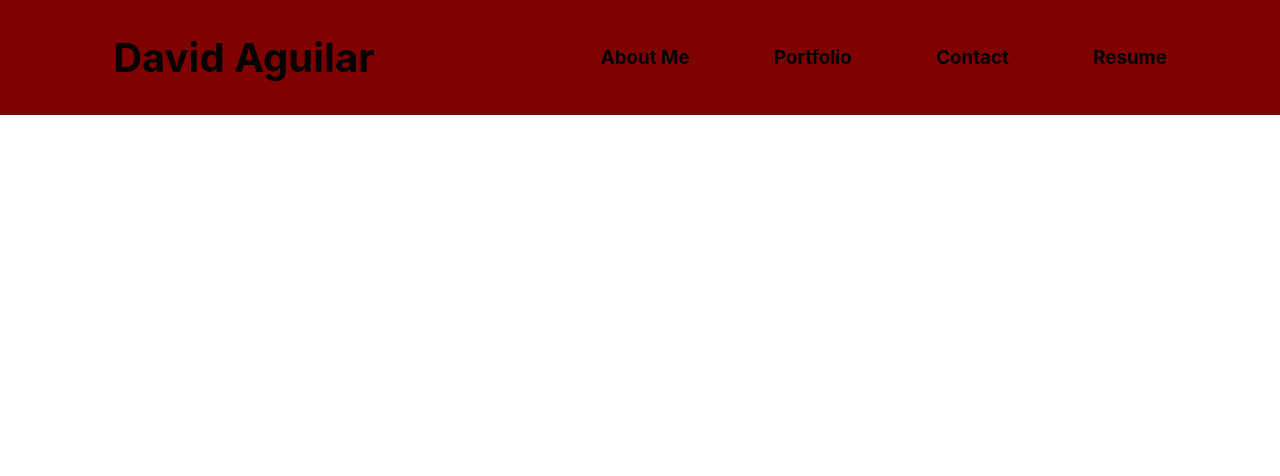
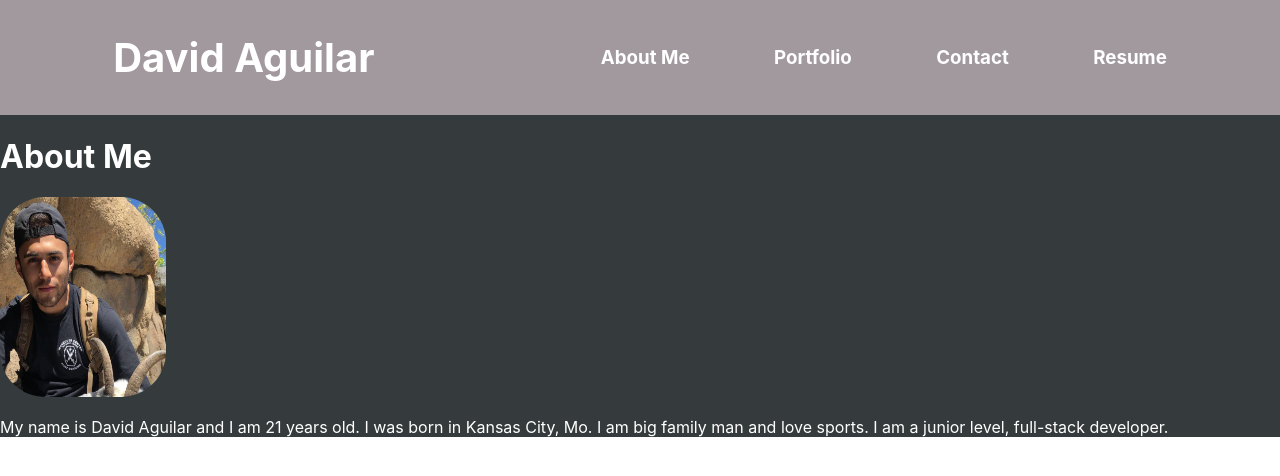
Before and after one commit to davidjaguilar104/react-portfolio, a React (Create React App) app: page / in a window 1280 px wide. Shown: the top 476 px of the page. Built offline with nearby package versions, Linux system fonts and the light colour scheme.

Commit message:
basic About component implemented

```diff
--- a/src/App.js
+++ b/src/App.js
@@ -1,10 +1,12 @@
 import './App.css';
 import Header from "./components/Header";
+import About from './pages/About/About';
 
 function App() {
   return (
     <main>
       <Header></Header>
+      <About></About>
     </main>
   );
 }
--- a/src/components/Header/Header.css
+++ b/src/components/Header/Header.css
@@ -1,15 +1,12 @@
 nav {
   display: flex;
   justify-content: space-around;
-  background-color: maroon;
+  background-color: #A2999E;
 }
 
 #david-a {
+  color: #fff;
   font-size: 2.5rem;
-}
-
-#david-a:hover {
-  color: #fff;
 }
 
 .nav-items-wrapper {
@@ -19,6 +16,7 @@ nav {
 }
 
 h3 {
+  color: #fff;
   align-self: center;
 }
 
@@ -28,7 +26,7 @@ a {
 }
 
 a:hover {
-  color: #fff;
+  color: #000;
 }
 
 /* media queries for mobile responsiveness */
--- /dev/null
+++ b/src/pages/About/About.css
@@ -0,0 +1,21 @@
+main {
+  background-color: #353b3c;
+}
+
+h1 {
+  color: #fff;
+}
+
+h1:hover {
+  color: #000;
+}
+
+img {
+  height: 25vh;
+  width: 13vw;
+  border-radius: 45px;
+}
+
+p {
+  color: #fff;
+}
--- /dev/null
+++ b/src/pages/About/About.js
@@ -0,0 +1,21 @@
+import React from "react";
+import "./About.css";
+import portrait from "../../assets/portrait.jpg";
+
+function About() {
+  return (
+    <main>
+      <h1>About Me</h1>
+      <img src={portrait} alt="Portrait of David Aguilar"></img>
+      <section>
+        <p>
+          My name is David Aguilar and I am 21 years old. I was born in Kansas
+          City, Mo. I am big family man and love sports. I am a junior level,
+          full-stack developer.
+        </p>
+      </section>
+    </main>
+  );
+}
+
+export default About;
```
Also changed, not shown: src/assets/portrait.jpg (added).
